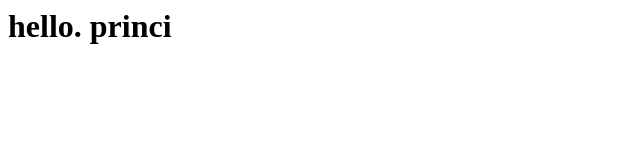
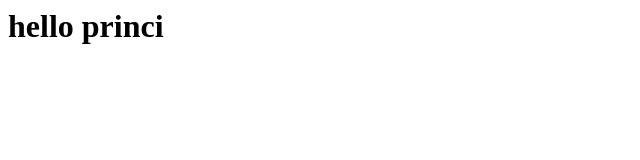
Before and after one commit to princi-1308/node, a plain HTML site: page index.html in a window 1280 px wide. Shown: the full height of the page, 0-640 px from the left. Drawn offline with Linux system fonts and the light colour scheme.

Commit message:
changed index.html

```diff
--- a/index.html
+++ b/index.html
@@ -1,5 +1,5 @@
 <html>
 <h1>
-hello. princi
+hello princi
 </h1>
 </html>
```
